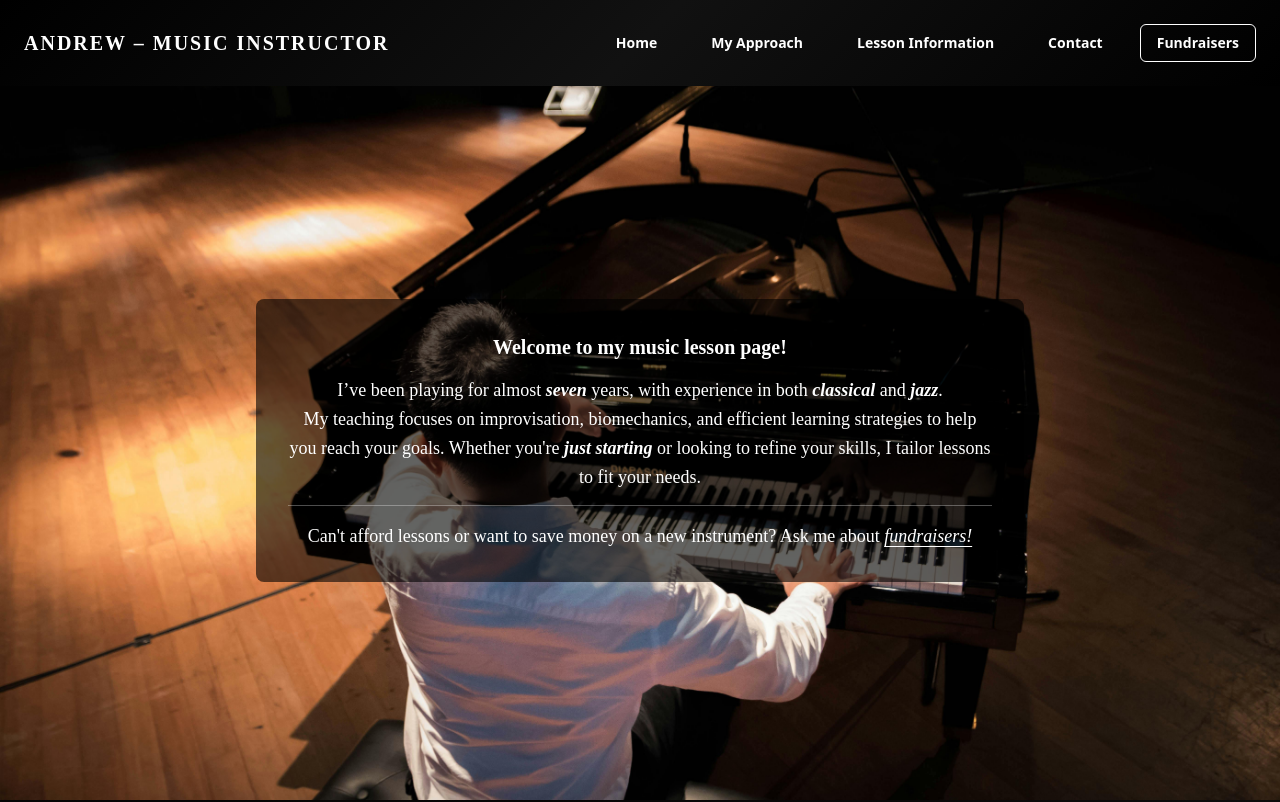
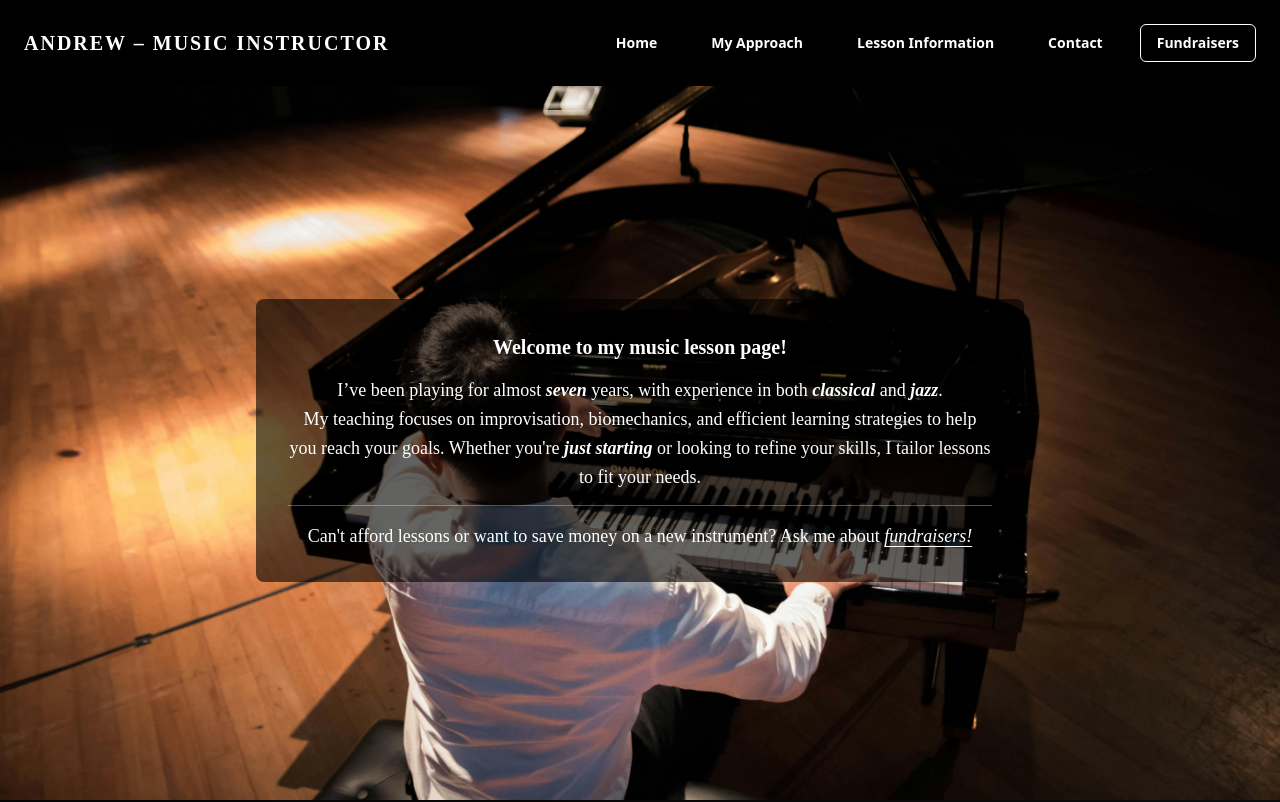
Before and after one commit to sunnycc17/andrew-shaw-tutoring, a website: page index.html in a window 1280 px wide. Shown: the top 802 px of the page. Drawn offline with nearby package versions, Linux system fonts and the light colour scheme; a script that the page names is missing; a web font is replaced by a local one.

Commit message:
changed index header again

```diff
--- a/index.html
+++ b/index.html
@@ -45,7 +45,7 @@
   <body class="overflow-x-hidden">
     <!-- HEADER N NAVI BAR -->
     <header
-      class="index-header fixed top-0 z-20 w-full py-2 text-white"
+      class="fixed top-0 z-20 w-full bg-black py-2 text-white"
       x-data="{ open: false }"
     >
       <nav
--- a/src/input.css
+++ b/src/input.css
@@ -1,7 +1,6 @@
 @import "tailwindcss";
 
-body,
-.index-header {
+body {
   background: linear-gradient(-45deg, #000, #111, #000);
 }
 
```
